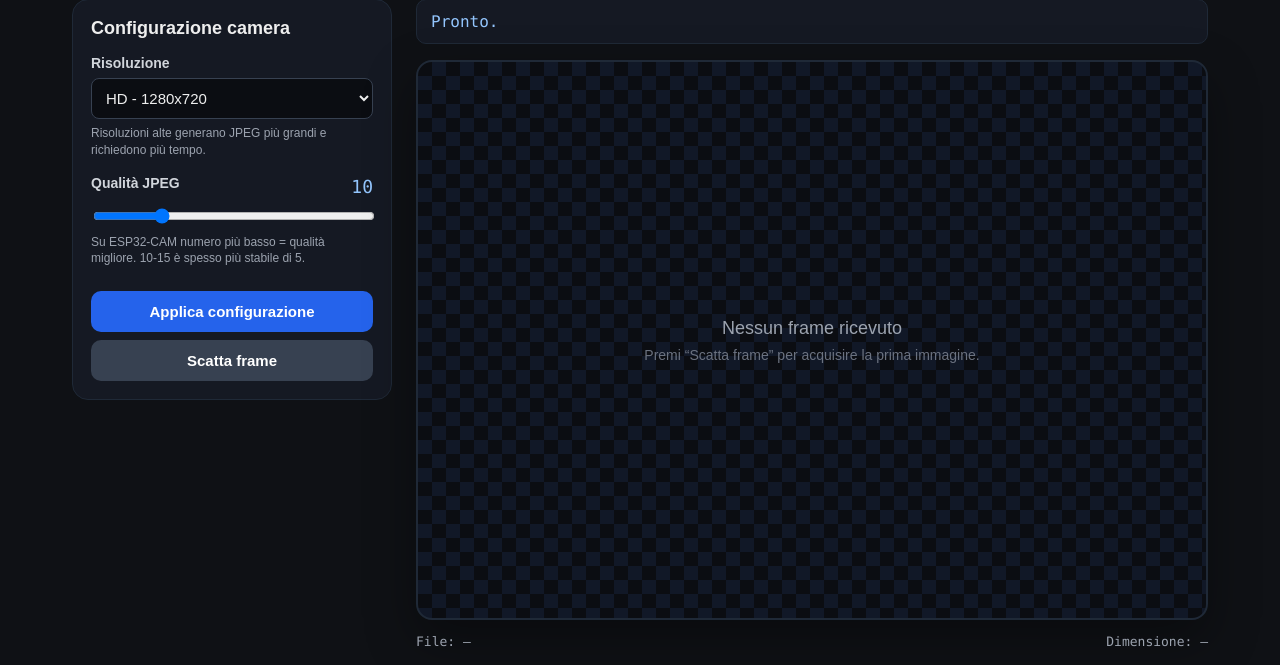
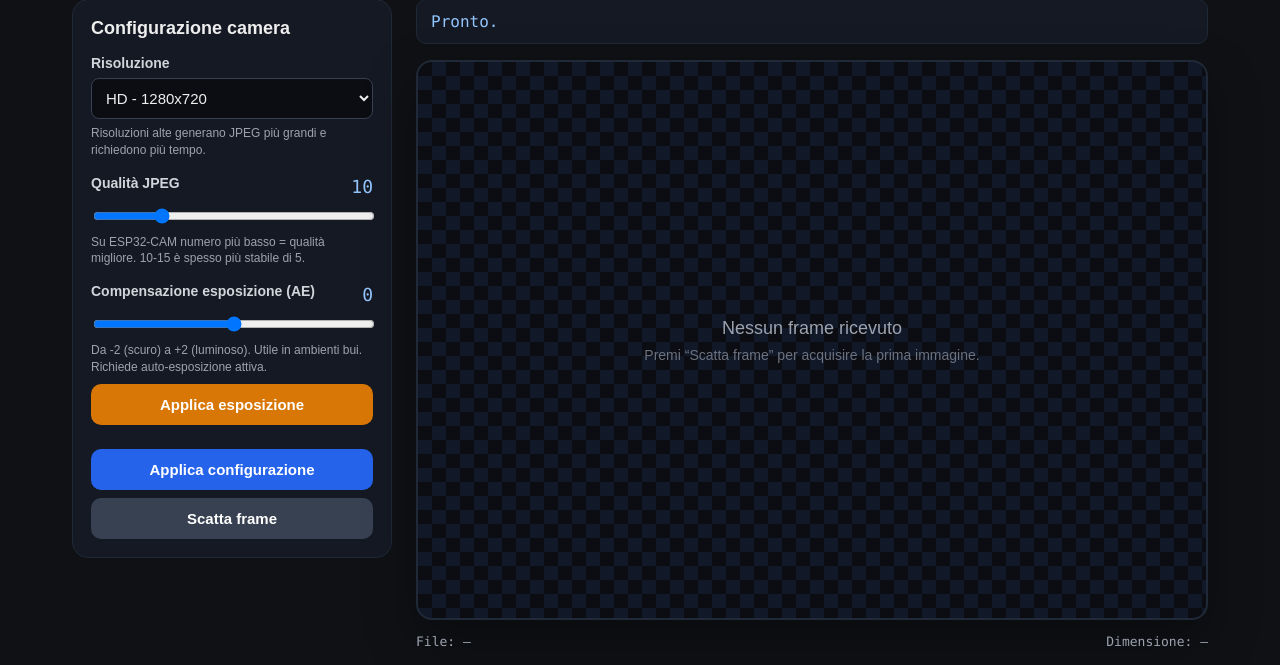
Before and after one commit to scootymadethis/ice-conveyor-camera, a Flask app: page / in a window 1280 px wide. Shown: the part 113-778 px from the top of the page. Run offline with Flask 3, Linux system fonts and the light colour scheme.

Commit message:
Add exposure slider to Web UI

```diff
--- a/hub/main.py
+++ b/hub/main.py
@@ -228,6 +228,45 @@ def has_frame_route():
         "exists": LATEST_FRAME.exists()
     })
 
+@app.route("/ae-level", methods=["POST"])
+def ae_level_route():
+    global sock, sock_file
+
+    data = request.get_json(force=True)
+
+    try:
+        ae_level = int(data.get("ae_level", 0))
+    except (TypeError, ValueError):
+        return jsonify({"ok": False, "error": "ae_level must be between -2 and +2"})
+
+    with sock_lock:
+        try:
+            ensure_esp_connected()
+
+            command = f"ae_level {ae_level}\n"
+            print("[esp] sending:", command.strip())
+
+            sock.sendall(command.encode())
+
+            # legge risposta AE_OK / AE_ERROR
+            while True:
+                line = sock_file.readline()
+                if not line:
+                    raise ConnectionError("ESP32 closed the connection")
+                text = line.decode(errors="ignore").strip()
+                if not text:
+                    continue
+                print("[esp]", text)
+                if text.startswith("AE_OK"):
+                    return jsonify({"ok": True, "ae_level": ae_level})
+                if text.startswith("AE_ERROR"):
+                    return jsonify({"ok": False, "error": text})
+
+        except Exception as e:
+            print("[esp] ae_level error:", e)
+            close_esp_connection()
+            return jsonify({"ok": False, "error": str(e)})
+
 @app.route("/config", methods=["POST"])
 def config_route():
     global sock, sock_file
--- a/hub/static/script.js
+++ b/hub/static/script.js
@@ -8,6 +8,14 @@ const bytesEl = document.getElementById("bytes");
 const framesizeEl = document.getElementById("framesize");
 const qualityEl = document.getElementById("quality");
 const qualityValueEl = document.getElementById("qualityValue");
+const aeLevelEl = document.getElementById("aeLevel");
+const aeLevelValueEl = document.getElementById("aeLevelValue");
+const aeBtn = document.getElementById("aeBtn");
+
+aeLevelEl.addEventListener("input", () => {
+  const v = Number(aeLevelEl.value);
+  aeLevelValueEl.textContent = v > 0 ? "+" + v : String(v);
+});
 
 qualityEl.addEventListener("input", () => {
   qualityValueEl.textContent = qualityEl.value;
@@ -16,6 +24,7 @@ qualityEl.addEventListener("input", () => {
 function setBusy(isBusy) {
   captureBtn.disabled = isBusy;
   applyBtn.disabled = isBusy;
+  aeBtn.disabled = isBusy;
 }
 
 function showEmpty() {
@@ -114,4 +123,33 @@ async function captureFrame() {
   }
 }
 
+async function applyAeLevel() {
+  setBusy(true);
+
+  const ae_level = Number(aeLevelEl.value);
+  status.textContent = "Invio compensazione esposizione...";
+
+  try {
+    const res = await fetch("/ae-level", {
+      method: "POST",
+      headers: { "Content-Type": "application/json" },
+      body: JSON.stringify({ ae_level }),
+    });
+
+    const data = await res.json();
+
+    if (!data.ok) {
+      status.textContent = "Errore AE: " + data.error;
+      return;
+    }
+
+    const label = ae_level > 0 ? "+" + ae_level : String(ae_level);
+    status.textContent = "Esposizione applicata: AE Level " + label;
+  } catch (err) {
+    status.textContent = "Errore web AE: " + err;
+  } finally {
+    setBusy(false);
+  }
+}
+
 checkExistingFrame();
--- a/hub/static/style.css
+++ b/hub/static/style.css
@@ -209,3 +209,17 @@ button:disabled {
     flex-direction: column;
   }
 }
+
+#aeBtn {
+  background: #d97706;
+}
+
+#aeBtn:hover {
+  filter: brightness(1.15);
+}
+
+#aeBtn:disabled {
+  background: #374151;
+  color: #9ca3af;
+  filter: none;
+}
--- a/hub/templates/index.html
+++ b/hub/templates/index.html
@@ -3,7 +3,10 @@
   <head>
     <meta charset="utf-8" />
     <title>ESP32 Camera Control</title>
-    <link rel="stylesheet" href="{{ url_for('static', filename='style.css') }}">
+    <link
+      rel="stylesheet"
+      href="{{ url_for('static', filename='style.css') }}"
+    />
   </head>
   <body>
     <main class="page">
@@ -48,6 +51,31 @@
             </div>
           </div>
 
+          <div class="field">
+            <div class="quality-line">
+              <label for="aeLevel">Compensazione esposizione (AE)</label>
+              <div id="aeLevelValue" class="quality-value">0</div>
+            </div>
+
+            <input
+              type="range"
+              min="-2"
+              max="2"
+              value="0"
+              step="1"
+              id="aeLevel"
+            />
+
+            <div class="hint">
+              Da -2 (scuro) a +2 (luminoso). Utile in ambienti bui. Richiede
+              auto-esposizione attiva.
+            </div>
+
+            <button id="aeBtn" onclick="applyAeLevel()" style="margin-top: 8px">
+              Applica esposizione
+            </button>
+          </div>
+
           <button id="applyBtn" onclick="applyConfig()">
             Applica configurazione
           </button>
```
Also changed, not shown: 3 other files.
